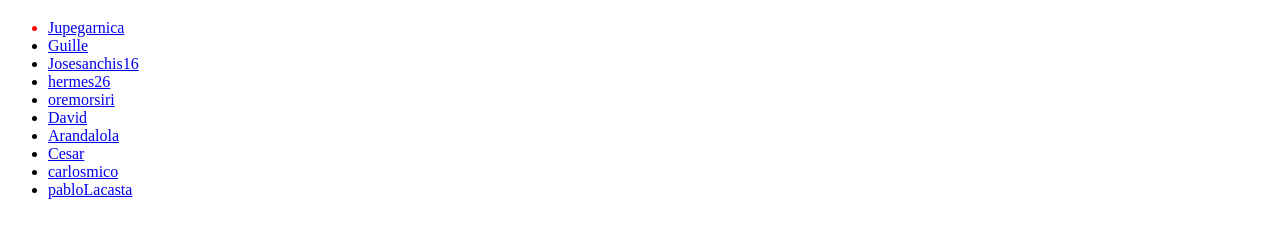
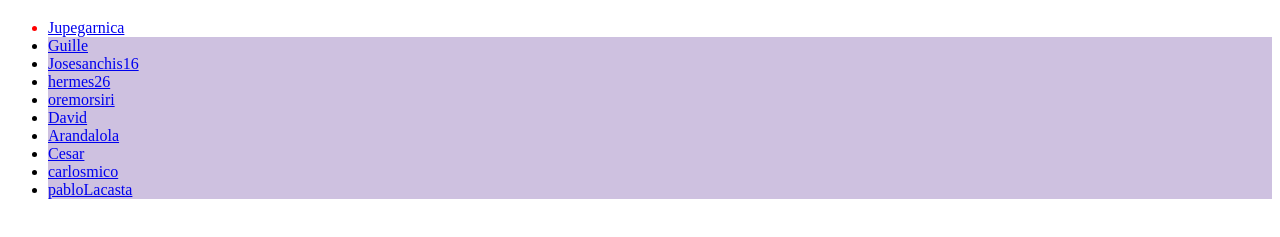
Before and after one commit to GeeksHubsAcademy/Git-flow-demo, a website: page index.html in a window 1280 px wide. Shown: the part 61-298 px from the top of the page. Drawn offline with Linux system fonts and the light colour scheme.

Commit message:
css pablo added

```diff
--- a/index.html
+++ b/index.html
@@ -8,6 +8,7 @@
 
     <link rel="stylesheet" href="./juan.css">
 
+    <link rel="stylesheet" href="./pablo.css">
 </head>
 <body>
 
--- /dev/null
+++ b/pablo.css
@@ -0,0 +1,3 @@
+.student {
+    background-color:rgba(124, 88, 172, 0.374);
+}
```
